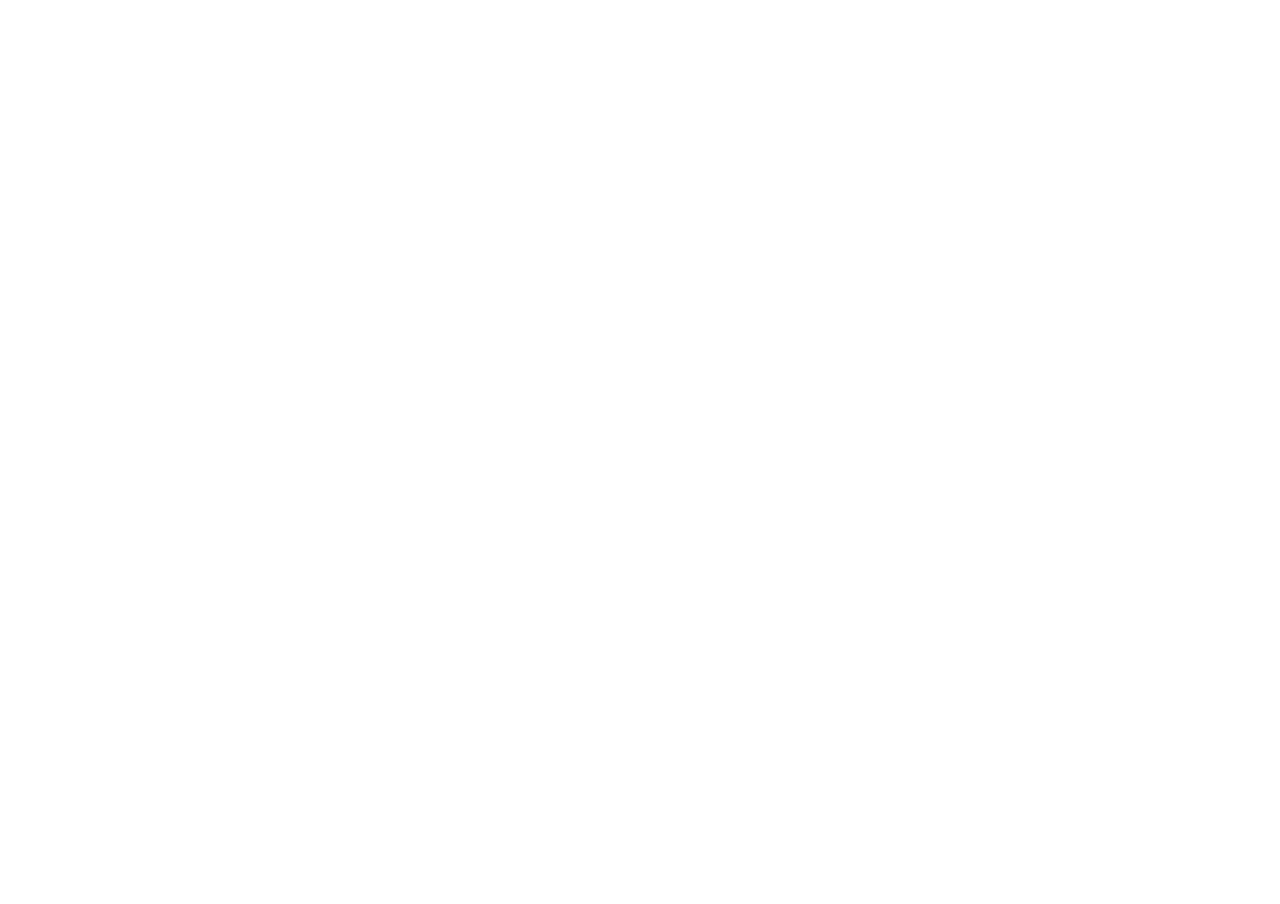
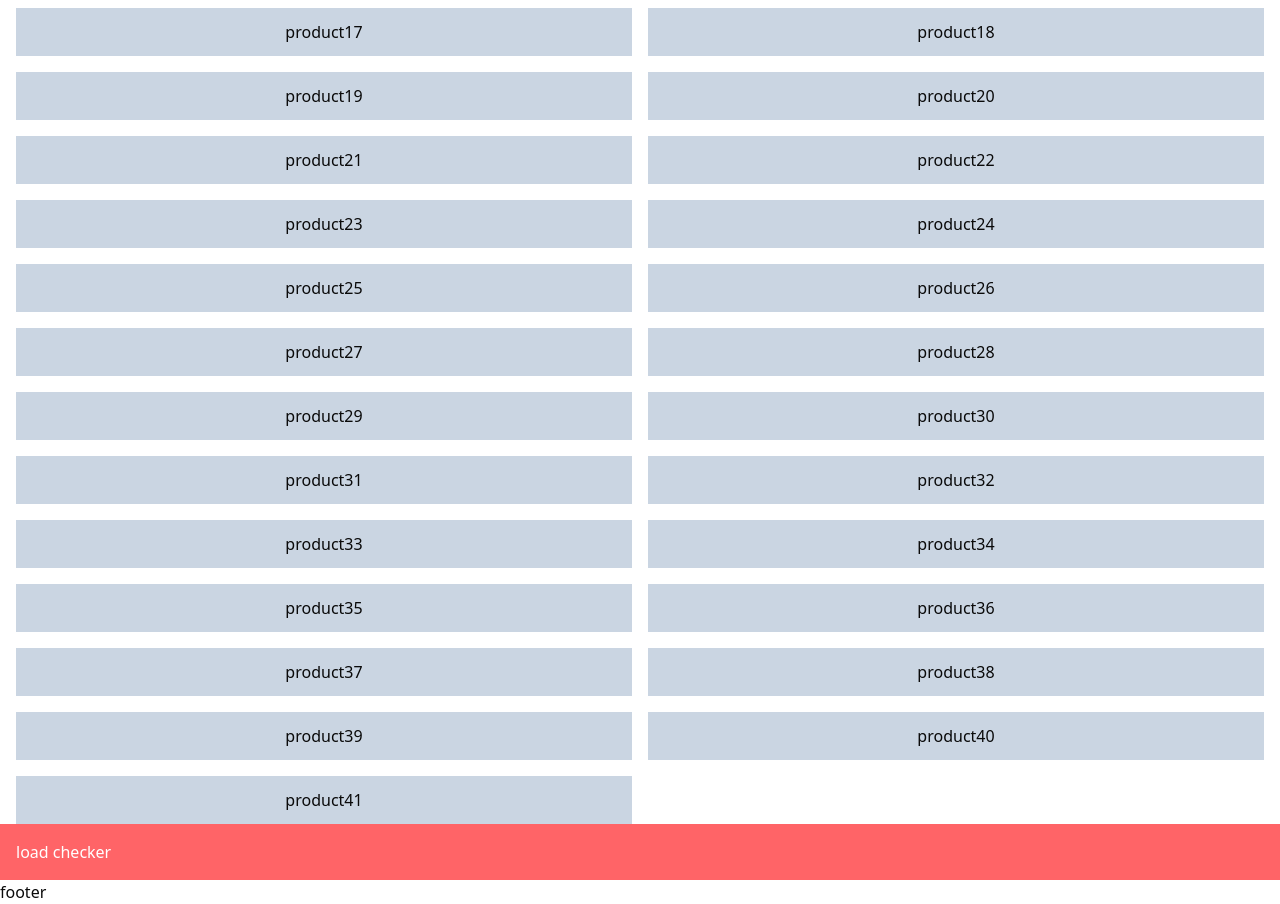
Before and after one commit to HyeonProG/spharos-frontend, a Next.js app: page /products in a window 1280 px wide. Shown: the part 600-1504 px from the top of the page. Before the commit the page ends 800 px from the top, so only its background shows below. Built offline with nearby package versions, Linux system fonts and the light colour scheme; no server answers.

Commit message:
feat: infinity scroll step1

```diff
--- a/src/actions/product-service/index.ts
+++ b/src/actions/product-service/index.ts
@@ -0,0 +1,12 @@
+import { revalidateTag } from 'next/cache';
+
+export async function getProducts() {
+  const res = await fetch('http://localhost:8080/api/v1/products', {
+    next: { tags: ['getProducts', 'changePage'] },
+  });
+
+  // const res = await fetch('http://localhost:8080/api/v1/products')
+  if (!res.ok) {
+    throw new Error('Failed to fetch data');
+  }
+}
--- a/src/app/(main)/page.tsx
+++ b/src/app/(main)/page.tsx
@@ -1,7 +1,3 @@
-// import { getBannerData } from '@/actions/event-service';
-// import MainBannerSection from '@/components/pages/main/MainBannerSection';
-import { Input } from '@/components/ui/input';
-import { Label } from '@/components/ui/label';
 import { SectionContainer } from '@/components/ui/SectionContainer';
 import React from 'react';
 
--- a/src/app/(main)/products/page.tsx
+++ b/src/app/(main)/products/page.tsx
@@ -1,15 +1,28 @@
+import { getProducts } from '@/actions/product-service';
+import ProductList from '@/components/pages/products/ProductList';
 import { productDataList } from '@/data/dummyDatas';
 import { productDataListType } from '@/types/ResponseDataTypes';
 import React from 'react';
 
-export default function page() {
-  // const products = await getProducts()
+export default async function page({
+  searchParams,
+}: {
+  searchParams: { page?: string; pageSize?: string };
+}) {
+  const { page, pageSize } = await searchParams;
+  console.log('page', page);
+  console.log('pageSize', pageSize);
+  // const paramsUrl = new URLSearchParams({
+  //   page: page || '1',
+  //   pageSize: pageSize || '10',
+  // }).toString();
+  // const products = await getProducts(page, pageSize)
   const products = productDataList as productDataListType[];
 
   // fetch data
   return (
     <main>
-
+      <ProductList data={products} />
     </main>
   );
 }
--- a/src/app/api/auth/[...nextauth]/options.ts
+++ b/src/app/api/auth/[...nextauth]/options.ts
@@ -32,10 +32,10 @@
 
           const user =
             (await response.json()) as commonResponseType<signInDataType>;
-          console.log('user', user);
+          // console.log('user', user);
           return user.result;
         } catch (error) {
-          console.error('error', error);
+          // console.error('error', error);
         }
         // 회원로그인 api 호출
         return null;
--- a/src/app/layout.tsx
+++ b/src/app/layout.tsx
@@ -39,9 +39,9 @@
   children: React.ReactNode;
 }>) {
   const session = await getServerSession(options);
-  console.log('session', session);
+  // console.log('session', session);
   const isAuth = !!session?.user as boolean;
-  console.log('isAuth', isAuth);
+  // console.log('isAuth', isAuth);
   return (
     <html lang="ko">
       <body
--- a/src/components/layouts/CommonLayout.tsx
+++ b/src/components/layouts/CommonLayout.tsx
@@ -19,3 +19,6 @@
   SectionInnerPadding,
   SectionNoPadding,
 };
+
+
+https://www.coupang.com/np/search?q=%EC%86%8C%EA%B8%88%EB%B9%B5&channel=user&component=&eventCategory=SRP&trcid=&traid=&sorter=scoreDesc&minPrice=&maxPrice=&priceRange=&filterType=&listSize=36&filter=&isPriceRange=false&brand=&offerCondition=&rating=0&page=4&rocketAll=false&searchIndexingToken=1=9&backgroundColor=
--- a/src/components/pages/products/ProductList.tsx
+++ b/src/components/pages/products/ProductList.tsx
@@ -1,13 +1,36 @@
+'use client';
 import ProductCardItem from '@/components/ui/ProductCardItem';
 import { productDataListType } from '@/types/ResponseDataTypes';
-import React from 'react';
+import React, { useEffect, useRef } from 'react';
 
 export default function ProductList({ data }: { data: productDataListType[] }) {
+  const loaderRef = useRef<HTMLDivElement>(null);
+
+  useEffect(() => {
+    const observer = new IntersectionObserver((entries) => {
+      console.log('entries', entries);
+    });
+    if (loaderRef.current) {
+      observer.observe(loaderRef.current);
+    }
+
+    return () => {
+      if (loaderRef.current) {
+        observer.unobserve(loaderRef.current);
+      }
+    };
+  }, []);
+
   return (
-    <ul>
-      {data.map((product) => (
-        <ProductCardItem key={product.productCode} product={product} />
-      ))}
-    </ul>
+    <>
+      <ul className="grid grid-cols-2 gap-4 w-full px-4">
+        {data.map((product) => (
+          <ProductCardItem key={product.productCode} product={product} />
+        ))}
+      </ul>
+      <div className="bg-red-400 text-white w-full px-4 p-4" ref={loaderRef}>
+        load checker
+      </div>
+    </>
   );
 }
--- a/src/components/ui/ProductCardItem.tsx
+++ b/src/components/ui/ProductCardItem.tsx
@@ -8,6 +8,10 @@
   product: productDataListType;
 }) {
   // get data
-  const isAuth = useSpharosSession();
-  return <li>{isAuth && <button>edit</button>}</li>;
+  // const isAuth = useSpharosSession();
+  return (
+    <li className="px-3 py-3 w-full bg-slate-300 text-center">
+      {product.productCode}
+    </li>
+  );
 }
--- a/src/data/dummyDatas.ts
+++ b/src/data/dummyDatas.ts
@@ -67,4 +67,124 @@
     productCode: 'product11',
     productOptionCode: 'product11_option1',
   },
+  {
+    productCode: 'product12',
+    productOptionCode: 'product12_option1',
+  },
+  {
+    productCode: 'product13',
+    productOptionCode: 'product13_option1',
+  },
+  {
+    productCode: 'product14',
+    productOptionCode: 'product14_option1',
+  },
+  {
+    productCode: 'product15',
+    productOptionCode: 'product15_option1',
+  },
+  {
+    productCode: 'product16',
+    productOptionCode: 'product16_option1',
+  },
+  {
+    productCode: 'product17',
+    productOptionCode: 'product17_option1',
+  },
+  {
+    productCode: 'product18',
+    productOptionCode: 'product18_option1',
+  },
+  {
+    productCode: 'product19',
+    productOptionCode: 'product19_option1',
+  },
+  {
+    productCode: 'product20',
+    productOptionCode: 'product20_option1',
+  },
+  {
+    productCode: 'product21',
+    productOptionCode: 'product21_option1',
+  },
+  {
+    productCode: 'product22',
+    productOptionCode: 'product22_option1',
+  },
+  {
+    productCode: 'product23',
+    productOptionCode: 'product23_option1',
+  },
+  {
+    productCode: 'product24',
+    productOptionCode: 'product24_option1',
+  },
+  {
+    productCode: 'product25',
+    productOptionCode: 'product25_option1',
+  },
+  {
+    productCode: 'product26',
+    productOptionCode: 'product26_option1',
+  },
+  {
+    productCode: 'product27',
+    productOptionCode: 'product27_option1',
+  },
+  {
+    productCode: 'product28',
+    productOptionCode: 'product28_option1',
+  },
+  {
+    productCode: 'product29',
+    productOptionCode: 'product29_option1',
+  },
+  {
+    productCode: 'product30',
+    productOptionCode: 'product30_option1',
+  },
+  {
+    productCode: 'product31',
+    productOptionCode: 'product31_option1',
+  },
+  {
+    productCode: 'product32',
+    productOptionCode: 'product32_option1',
+  },
+  {
+    productCode: 'product33',
+    productOptionCode: 'product33_option1',
+  },
+  {
+    productCode: 'product34',
+    productOptionCode: 'product34_option1',
+  },
+  {
+    productCode: 'product35',
+    productOptionCode: 'product35_option1',
+  },
+  {
+    productCode: 'product36',
+    productOptionCode: 'product36_option1',
+  },
+  {
+    productCode: 'product37',
+    productOptionCode: 'product37_option1',
+  },
+  {
+    productCode: 'product38',
+    productOptionCode: 'product38_option1',
+  },
+  {
+    productCode: 'product39',
+    productOptionCode: 'product39_option1',
+  },
+  {
+    productCode: 'product40',
+    productOptionCode: 'product40_option1',
+  },
+  {
+    productCode: 'product41',
+    productOptionCode: 'product41_option1',
+  },
 ];
```
